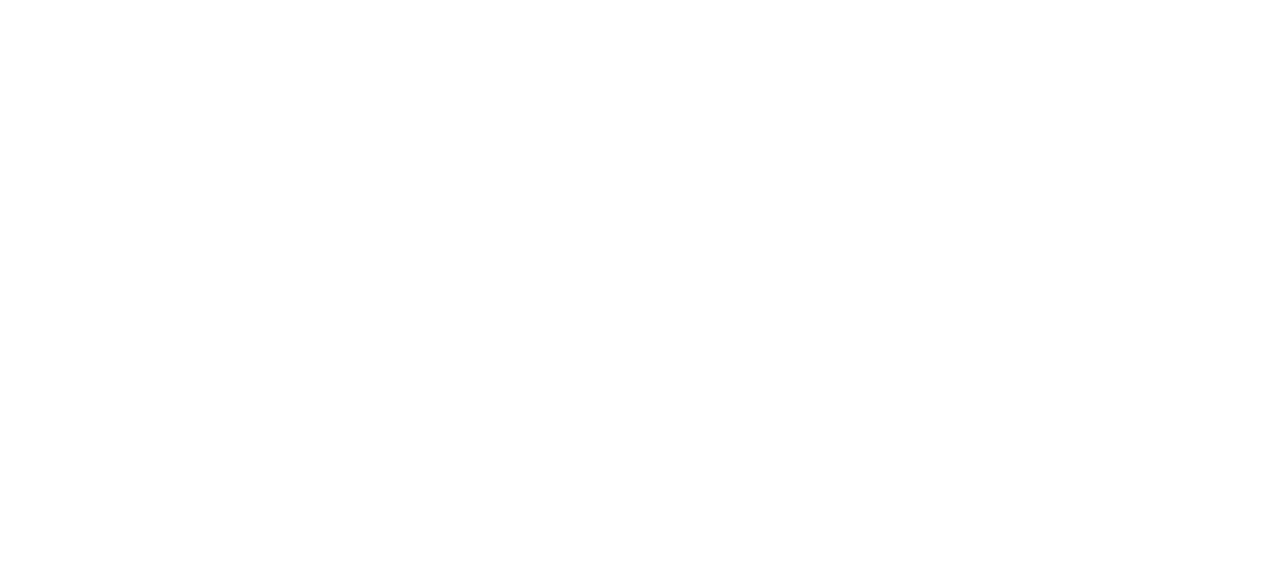
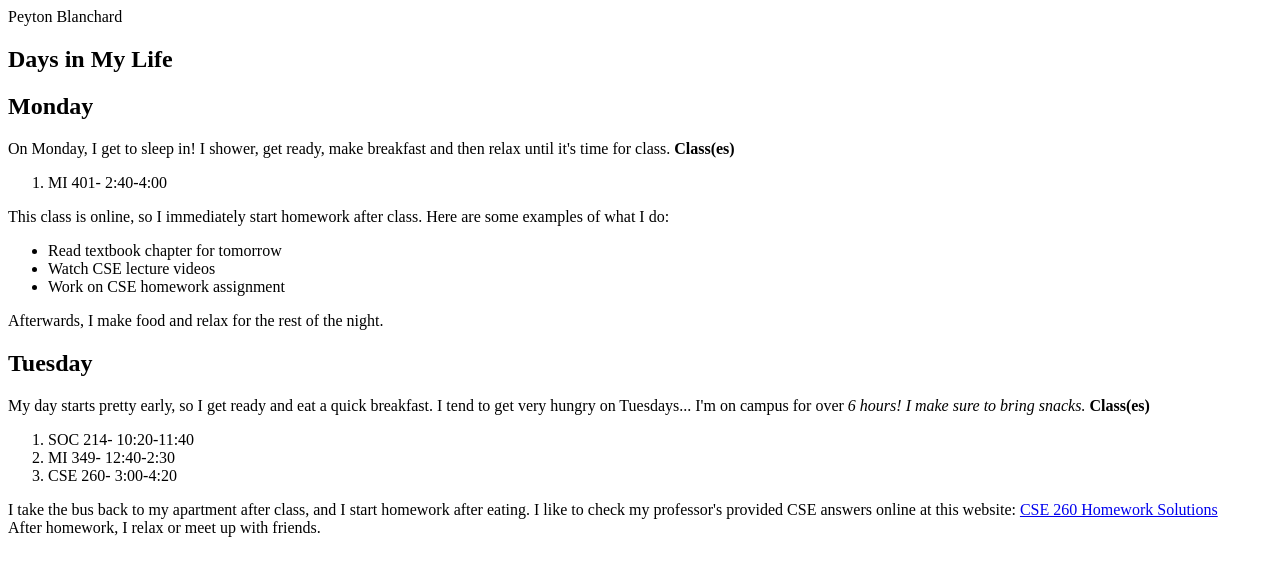
Before and after one commit to peytxn/week5-demo, a plain HTML site: page index.html in a window 1280 px wide. Drawn offline with Linux system fonts and the light colour scheme.

Commit message:
finished

```diff
--- a/index.html
+++ b/index.html
@@ -6,6 +6,38 @@
     <title>Document</title>
 </head>
 <body>
-
+    <article>
+    <header>Peyton Blanchard</header>
+    <h1>Days in My Life</h1>
+    <section>
+        <h2>Monday</h2>
+        <p>On Monday, I get to sleep in! I shower, get ready, make breakfast and then relax until it's time for class.
+            <strong>Class(es)</strong> </p>
+            <ol>
+                <li>MI 401- 2:40-4:00</li>
+            </ol>
+            This class is online, so I immediately start homework after class. Here are some examples of what I do:
+            <ul>
+                <li>Read textbook chapter for tomorrow</li>
+                <li>Watch CSE lecture videos</li>
+                <li>Work on CSE homework assignment</li>
+            </ul>
+            <p>Afterwards, I make food and relax for the rest of the night. </p>
+    </section>
+    <section>
+        <h2>Tuesday</h2>
+            <p>My day starts pretty early, so I get ready and eat a quick breakfast. I tend to get very hungry on Tuesdays... I'm on campus for over <em>6 hours! I make sure to bring snacks.</em>
+            <strong>Class(es)</strong></p>
+            <ol>
+                <li>SOC 214- 10:20-11:40</li>
+                <li>MI 349- 12:40-2:30</li>
+                <li>CSE 260- 3:00-4:20</li>
+            </ol>
+           <p>I take the bus back to my apartment after class, and I start homework after eating. I like to check my professor's provided CSE answers online at this website:
+            <a href="https://auth.msu.edu/app/msu_atkalturamediaspace_1/exk8u02315pUc8NVh357/sso/saml">CSE 260 Homework Solutions</a> <br>
+            After homework, I relax or meet up with friends.
+        </p>
+    </section>
+    </article>
 </body>
 </html>
```
